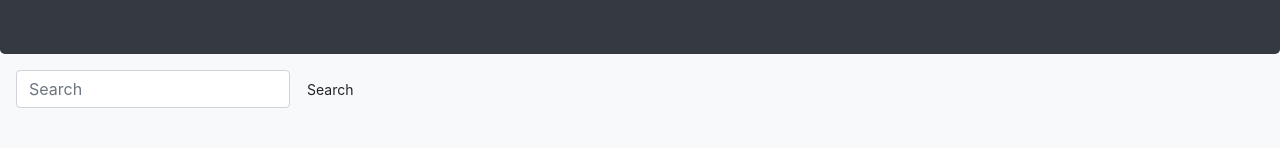
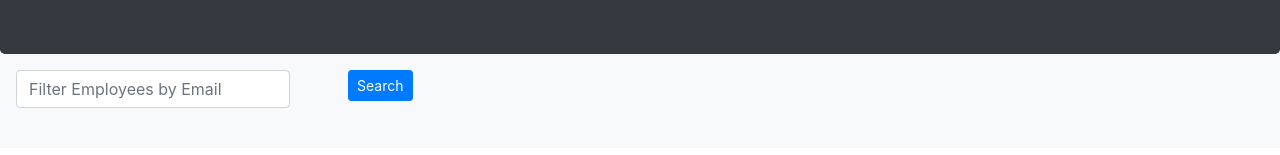
Before and after one commit to fanofstuff/employee-directory-HW, a React (Create React App) app: page / in a window 1280 px wide. Shown: the part 170-325 px from the top of the page. Built offline with nearby package versions, Linux system fonts and the light colour scheme; no server answers.

Commit message:
search bar now filters (as seen through components and state) but DOM doesn't yet update; that'll be the next thing I do

```diff
--- a/src/components/EmployeeDirectory/Item.jsx
+++ b/src/components/EmployeeDirectory/Item.jsx
@@ -1,14 +1,13 @@
 import React from "react";
-// import axios from "axios";
 
 const Item = ({employee}) => {
   return (
     <tr>
         <td><img src={employee.picture.large} className="img-fluid img-thumbnail" alt="employee"/></td>
-        <td>{employee.name.title} {employee.name.first} {employee.name.last}</td>
+        <td>{employee.name.first} {employee.name.last}</td>
         <td>{employee.phone}</td>
         <td>{employee.email}</td>
-        <td>{employee.dob.date}</td>
+        <td>{employee.dob.date.substring(0,10)}</td>
     </tr>
   );
 };
--- a/src/containers/EmployeeDirectory.jsx
+++ b/src/containers/EmployeeDirectory.jsx
@@ -5,6 +5,8 @@ import List from "../components/EmployeeDirectory/List";
 class EmployeeDirectory extends Component {
   state = {
     employees: [],
+    employeeFilter: [],
+    search: "",
   };
 
   componentDidMount() {
@@ -14,17 +16,46 @@ class EmployeeDirectory extends Component {
   callEmployeeAPI = () => {
     axios
       .get(
-        "https://randomuser.me/api/?seed=foobar&results=25&inc=name,email,dob,phone,picture,id&noinfo"
+        "https://randomuser.me/api/?seed=foobar&results=25&inc=name,email,dob,phone,picture&noinfo"
       )
       .then((response) => {
-        console.log(response.data.results[0]);
         this.setState({
           employees: response.data.results,
+          employeeFilter: response.data.results,
         });
       })
       .catch((err) => {
         console.log(err);
       });
+  };
+
+  clearFilter = () => {
+    this.setState({
+      employeeFilter: this.state.employees,
+      search: "",
+    });
+  };
+
+  handleChange = (event) => {
+    const { name, value } = event.target;
+    this.setState({
+      [name]: value,
+    });
+  };
+
+  handleSubmit = (event) => {
+    event.preventDefault();
+    console.log("HandleSubmit");
+    console.log(this.state.search);
+    const employees = [...this.state.employees];
+    const filteredEmployees = employees.filter((employee) => {
+      const regex = new RegExp(this.state.search, "gi");
+      return employee.email.match(regex);
+    });
+    this.setState({
+      employeeFilter: filteredEmployees,
+    });
+
   };
 
   render() {
@@ -39,20 +70,42 @@ class EmployeeDirectory extends Component {
         <div className="container-fluid p-3 bg-light">
           <div className="row">
             <div className="col">
-              <form className="form-inline md-form mb-4">
+              <form
+                className="form-inline md-form mb-4"
+                onSubmit={this.handleSubmit}
+              >
+                <div className="row">
+                  <div className="col-sm-10">
+                    <div className="form-group">
                       <input
-                  className="form-control mr-sm-2"
+                        className="form-control"
                         type="text"
-                  placeholder="Search"
-                  aria-label="Search"
+                        placeholder="Filter Employees by Email"
+                        name="search"
+                        value={this.state.search}
+                        onChange={this.handleChange}
                       />
+                    </div>
+                  </div>
+                  <div className="col-sm-2">
                     <button
-                  className="btn aqua-gradient btn-rounded btn-sm my-0"
+                      className="btn btn-primary btn-rounded btn-sm my-0"
                       type="submit"
                     >
                       Search
                     </button>
+                  </div>
+                </div>
               </form>
+              {this.state.employees.length !==
+                this.state.employeeFilter.length && (
+                <button
+                  className="btn btn-secondary"
+                  onClick={this.clearFilter}
+                >
+                  Clear Filter
+                </button>
+              )}
             </div>
           </div>
         </div>
```
Lines whose indentation alone changed are shown as unchanged.
